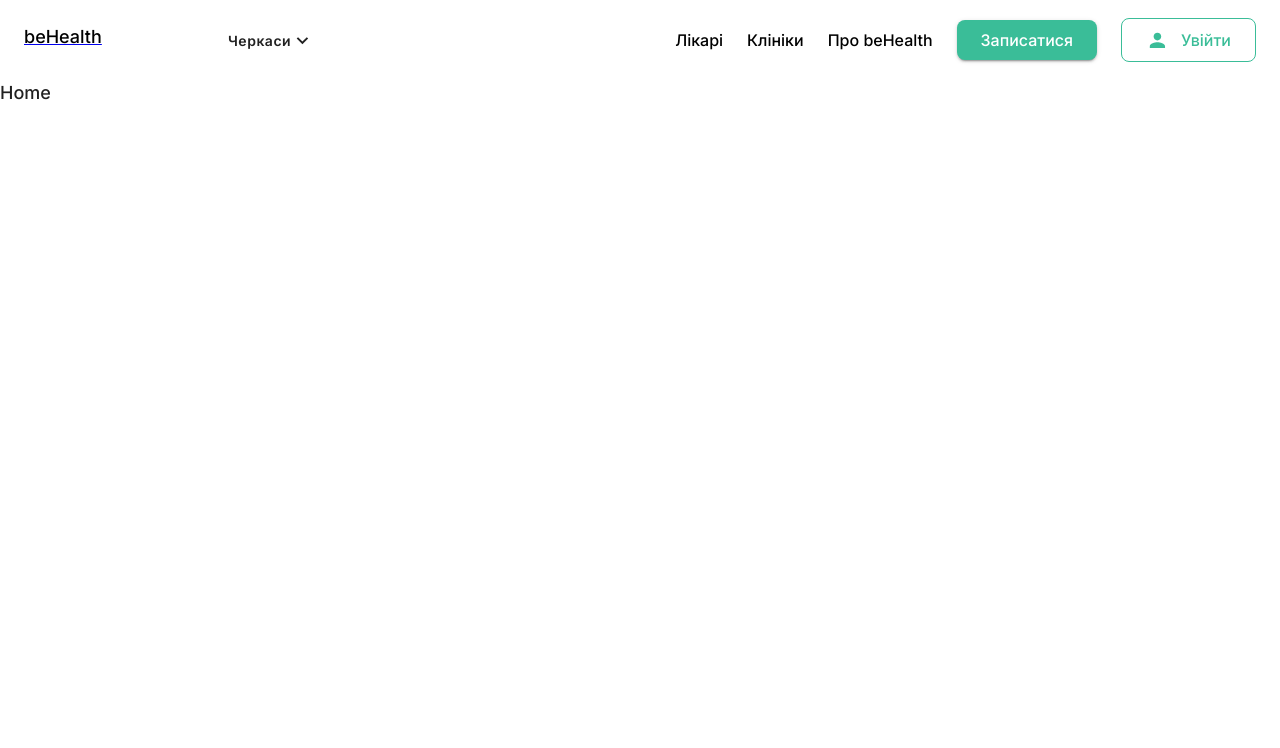
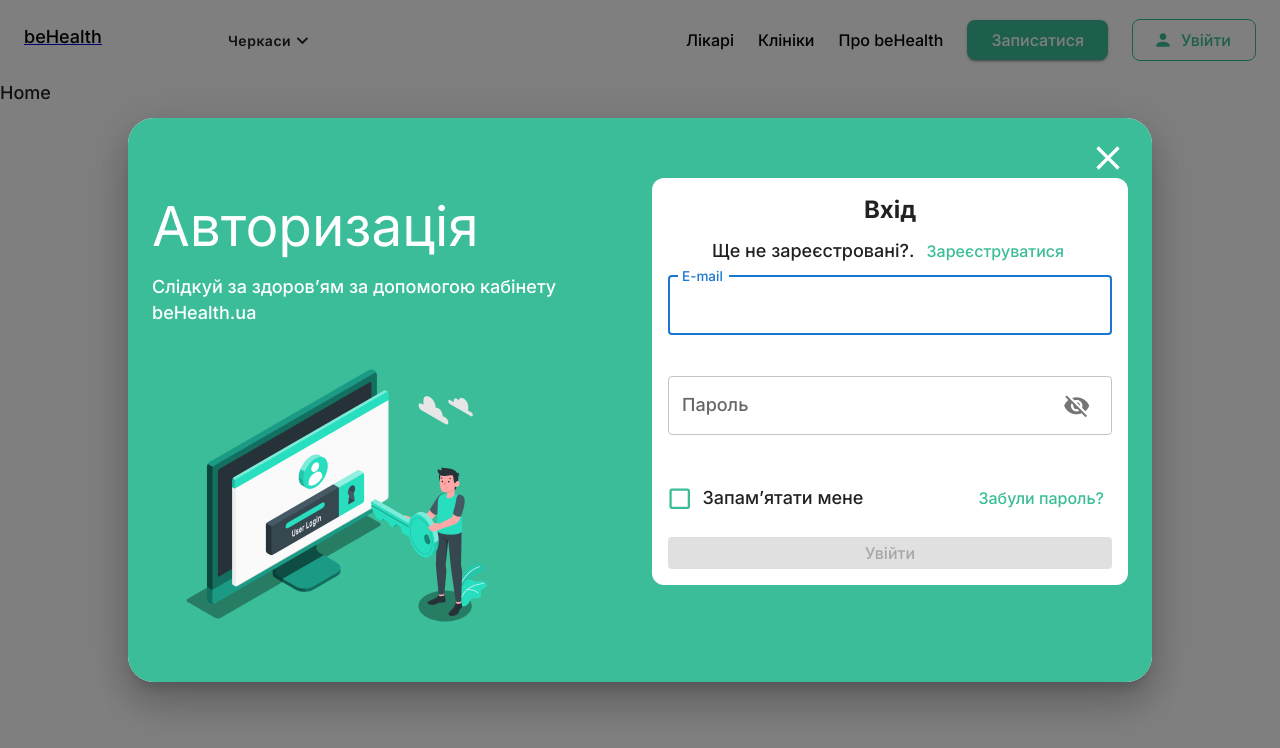
Before and after one commit to HromadskyiMykola/behealth, a React (Create React App) app: page / in a window 1280 px wide. Both pictures are taken after a click on the button "Увійти". Shown: the top 748 px of the page. Built offline with nearby package versions, Linux system fonts and the light colour scheme.

Commit message:
add modal to header, optimized buttons

```diff
--- a/src/components/Header/Header.tsx
+++ b/src/components/Header/Header.tsx
@@ -1,4 +1,4 @@
-import React from "react";
+import { FC, useState } from "react";
 import AppBar from "@mui/material/AppBar";
 import Box from "@mui/material/Box";
 import Typography from "@mui/material/Typography";
@@ -11,6 +11,7 @@ import Container from "@mui/material/Container";
 import KeyboardArrowDownIcon from "@mui/icons-material/KeyboardArrowDown";
 import { NavLink } from "react-router-dom";
 import { RouteNames } from "../../routes";
+import FormModal from "../SignInSignUpForm/FormModal";
 
 const links = [
   {
@@ -26,14 +27,19 @@ const links = [
     path: RouteNames.ABOUT,
   },
 ];
+
 const styledBox = {
   display: "flex",
   gap: "24px",
   alignItems: "center",
 };
 
-const Header: React.FC = (props) => {
-  const [city, setCity] = React.useState("Cherkasy");
+const Header: FC = (props) => {
+  const [city, setCity] = useState("Cherkasy");
+  const [open, setOpen] = useState(false);
+
+  const handleModalOpen = () => setOpen(true);
+  const handleModalClose = () => setOpen(false);
 
   const handleChange = (event: SelectChangeEvent) => {
     setCity(event.target.value as string);
@@ -107,15 +113,25 @@ const Header: React.FC = (props) => {
               );
             })}
           </Box>
+
           <Button variant="contained" className="_headerAppointmentButton">
-            <Typography variant="button">Записатися</Typography>
+            {"Записатися"}
           </Button>
-          <Button variant="outlined" className="_headerSingInButton">
-            <Box sx={{ display: "flex", gap: "12px", alignItems: "center" }}>
-              <PersonIcon fontSize="small" />
-              <Typography variant="button">Увійти</Typography>
-            </Box>
+
+          <Button
+            variant="outlined"
+            className="_headerSingInButton"
+            onClick={handleModalOpen}
+            startIcon={<PersonIcon fontSize="small" />}
+          >
+            {
+              // userIsLoggedIn ?  "Особистий кабінет" :
+              "Увійти"
+            }
           </Button>
+
+          <FormModal open={open} handleModalClose={handleModalClose} />
+
         </Box>
       </Container>
     </AppBar>
--- a/src/components/SignInSignUpForm/FormModal.tsx
+++ b/src/components/SignInSignUpForm/FormModal.tsx
@@ -17,13 +17,13 @@ import SignInSignUpForm from "./SignInSignUpForm";
 
 type FormModalProps = {
   open: boolean;
-  handleClose: () => void;
+  handleModalClose: () => void;
 };
 
 const primaryColor = "#3ABD98";
 const secondaryColor = "#FFFFFF";
 
-export default function FormModal({ open, handleClose }: FormModalProps) {
+export default function FormModal({ open, handleModalClose }: FormModalProps) {
   const theme = useTheme();
   // const contrastColor = theme.palette.getContrastText(bgColor);
   const mobileDevice = useMediaQuery(theme.breakpoints.down("sm"));
@@ -37,14 +37,14 @@ export default function FormModal({ open, handleClose }: FormModalProps) {
       maxWidth="md"
       fullScreen={mobileDevice}
       open={open}
-      onClose={handleClose}
+      onClose={handleModalClose}
     >
       <DialogContent sx={{ backgroundColor: primaryColor }}>
         <DialogActions sx={{ p: 0 }}>
           <IconButton
             sx={{ p: 0, color: secondaryColor }}
             aria-label="close"
-            onClick={handleClose}
+            onClick={handleModalClose}
           >
             <CloseIcon fontSize="large" />
           </IconButton>
@@ -85,7 +85,7 @@ export default function FormModal({ open, handleClose }: FormModalProps) {
             <SignInSignUpForm />
 
             {/* <DialogActions>
-              <Button onClick={handleClose}>Subscribe</Button>
+              <Button onClick={handleModalClose}>Subscribe</Button>
             </DialogActions> */}
           </Grid>
         </Grid>
```
